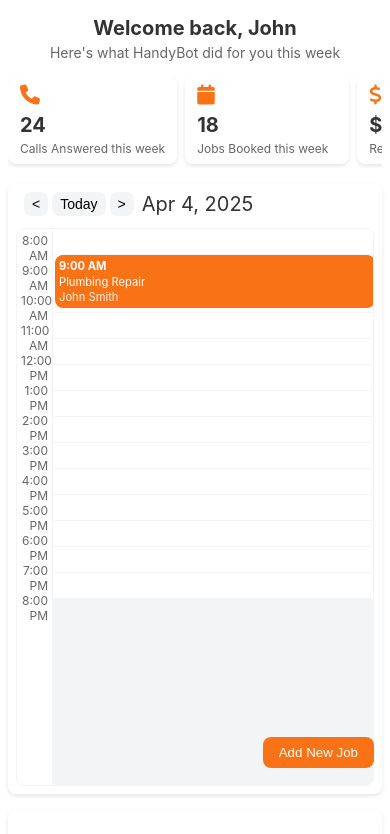
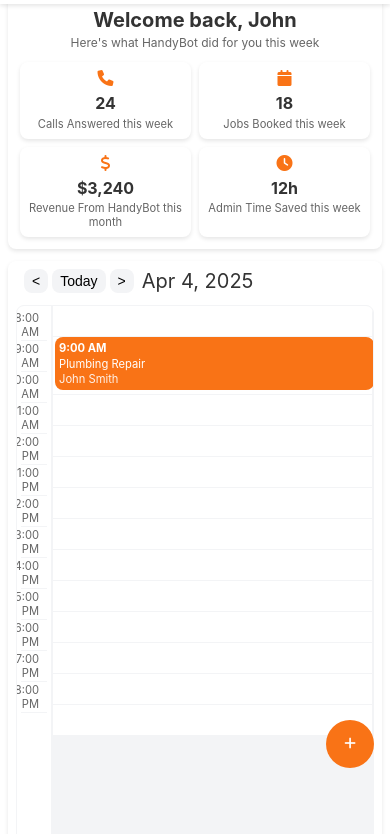
Before and after one commit to Krupitskii/handy, a plain HTML site: page dashboard.html in a window 390 px wide. Shown: the part 60-894 px from the top of the page. Drawn offline with Linux system fonts and the light colour scheme.

Commit message:
Improve dashboard layout: enhance visual consistency, optimize space usage, improve mobile responsiveness

```diff
--- a/dashboard.html
+++ b/dashboard.html
@@ -39,13 +39,15 @@
             left: 0;
             right: 0;
             z-index: 1000;
+            height: 48px;
         }
 
         .nav-logo {
-            font-size: 1.5rem;
+            font-size: 1.25rem;
             font-weight: bold;
             color: var(--primary-color);
             text-decoration: none;
+            font-family: -apple-system, BlinkMacSystemFont, 'Segoe UI', Roboto, Oxygen, Ubuntu, Cantarell, 'Open Sans', 'Helvetica Neue', sans-serif;
         }
 
         .nav-logo img {
@@ -84,55 +86,57 @@
 
         /* Main Content */
         .main-content {
-            margin-top: 60px;
+            margin-top: 48px;
             padding: 1rem;
             max-width: 1200px;
             margin-left: auto;
             margin-right: auto;
         }
 
+        .dashboard-header {
+            background: white;
+            padding: 1rem;
+            border-radius: var(--border-radius);
+            box-shadow: var(--shadow);
+            margin-bottom: 1rem;
+        }
+
         .welcome-section {
             text-align: center;
-            margin: 1rem 0 1.5rem;
+            margin-bottom: 1rem;
         }
 
         .welcome-section h1 {
             margin: 0;
-            font-size: 2rem;
+            font-size: 1.5rem;
             color: var(--text-color);
+            line-height: 1.2;
         }
 
         .welcome-section p {
             margin: 0.25rem 0 0;
             color: #666;
-            font-size: 1rem;
+            font-size: 0.875rem;
+            line-height: 1.2;
         }
 
         /* Metrics Cards */
         .metrics-grid {
-            display: flex;
+            display: grid;
+            grid-template-columns: repeat(4, 1fr);
             gap: 0.5rem;
-            margin-bottom: 1rem;
-            overflow-x: auto;
-            -webkit-overflow-scrolling: touch;
-            scroll-snap-type: x mandatory;
-            scrollbar-width: none;
-            -ms-overflow-style: none;
-            padding-bottom: 0.5rem;
-        }
-
-        .metrics-grid::-webkit-scrollbar {
-            display: none;
+            margin: 0;
         }
 
         .metric-card {
             background: white;
-            padding: 0.5rem 0.75rem;
+            padding: 0.75rem;
             border-radius: var(--border-radius);
             box-shadow: var(--shadow);
-            scroll-snap-align: start;
-            min-width: 180px;
-            flex: 0 0 auto;
+            display: flex;
+            flex-direction: column;
+            align-items: center;
+            text-align: center;
         }
 
         .metric-card .icon {
@@ -145,22 +149,24 @@
             font-size: 1.25rem;
             font-weight: bold;
             margin: 0.25rem 0;
+            line-height: 1.2;
         }
 
         .metric-card .label {
             color: #666;
             font-size: 0.75rem;
+            line-height: 1.2;
         }
 
         /* Calendar Section */
         .calendar-section {
             background: white;
-            padding: 0.5rem;
+            padding: 0.75rem;
             border-radius: var(--border-radius);
             box-shadow: var(--shadow);
             margin-bottom: 1rem;
-            height: calc(100vh - 250px);
-            min-height: 350px;
+            height: calc(100vh - 200px);
+            min-height: 400px;
             display: flex;
             flex-direction: column;
         }
@@ -224,6 +230,16 @@
             text-align: right;
             font-size: 0.75rem;
             color: #666;
+            border-right: 1px solid var(--light-gray);
+        }
+
+        .time-slot {
+            height: 40px;
+            display: flex;
+            align-items: center;
+            justify-content: flex-end;
+            padding-right: 0.5rem;
+            border-bottom: 1px solid var(--light-gray);
         }
 
         .day-header {
@@ -232,18 +248,15 @@
             text-align: center;
             font-weight: 500;
             font-size: 0.75rem;
-        }
-
-        .day-date {
-            font-size: 0.7rem;
-            color: #666;
+            border-bottom: 1px solid var(--light-gray);
         }
 
         .calendar-cell {
             background: white;
-            min-height: 25px;
+            min-height: 40px;
             position: relative;
             border-bottom: 1px solid var(--light-gray);
+            border-right: 1px solid var(--light-gray);
         }
 
         .calendar-event {
@@ -493,11 +506,19 @@
             }
 
             .metric-card {
-                min-width: 160px;
+                padding: 0.5rem;
             }
 
             .calendar-grid {
                 grid-template-columns: 35px repeat(7, 1fr);
+            }
+
+            .time-slot {
+                height: 35px;
+            }
+
+            .calendar-cell {
+                min-height: 35px;
             }
         }
 
@@ -514,8 +535,13 @@
                 padding: 0.5rem;
             }
 
+            .dashboard-header {
+                padding: 0.75rem;
+                margin-bottom: 0.75rem;
+            }
+
             .welcome-section {
-                margin: 0.5rem 0 1rem;
+                margin-bottom: 0.75rem;
             }
 
             .welcome-section h1 {
@@ -523,20 +549,47 @@
             }
 
             .welcome-section p {
-                font-size: 0.875rem;
+                font-size: 0.75rem;
             }
 
             .metrics-grid {
+                grid-template-columns: repeat(2, 1fr);
                 gap: 0.5rem;
-                padding-bottom: 0.25rem;
             }
 
             .metric-card {
-                min-width: 140px;
+                padding: 0.5rem;
+            }
+
+            .metric-card .icon {
+                font-size: 1rem;
+            }
+
+            .metric-card .value {
+                font-size: 1rem;
+            }
+
+            .metric-card .label {
+                font-size: 0.7rem;
+            }
+
+            .calendar-section {
+                height: calc(100vh - 180px);
+                min-height: 350px;
+                padding: 0.5rem;
             }
 
             .calendar-grid {
-                grid-template-columns: 40px 1fr;
+                grid-template-columns: 35px 1fr;
+            }
+
+            .time-slot {
+                height: 30px;
+                font-size: 0.7rem;
+            }
+
+            .calendar-cell {
+                min-height: 30px;
             }
 
             .day-header {
@@ -547,7 +600,7 @@
                 display: block;
                 grid-column: 2;
                 border-bottom: 1px solid var(--light-gray);
-                padding: 0.5rem;
+                padding: 0.25rem;
                 text-align: center;
                 font-weight: 500;
             }
@@ -563,6 +616,20 @@
 
             .calendar-btn.active {
                 display: none;
+            }
+
+            .add-job-btn {
+                position: fixed;
+                bottom: 1rem;
+                right: 1rem;
+                z-index: 1000;
+                padding: 0.5rem;
+                border-radius: 50%;
+                width: 48px;
+                height: 48px;
+                display: flex;
+                align-items: center;
+                justify-content: center;
             }
         }
     </style>
@@ -583,6 +650,7 @@
     </nav>
 
     <main class="main-content">
+        <div class="dashboard-header">
             <section class="welcome-section">
                 <h1>Welcome back, John</h1>
                 <p>Here's what HandyBot did for you this week</p>
@@ -610,6 +678,7 @@
                     <div class="label">Admin Time Saved this week</div>
                 </div>
             </section>
+        </div>
 
         <section class="calendar-section">
             <div class="calendar-header">
@@ -626,7 +695,9 @@
                         <button class="calendar-btn active">Week</button>
                         <button class="calendar-btn">Day</button>
                     </div>
-                    <button class="add-job-btn">Add New Job</button>
+                    <button class="add-job-btn">
+                        <i class="fas fa-plus"></i>
+                    </button>
                 </div>
             </div>
             <div class="calendar-grid">
```
Lines whose indentation alone changed are shown as unchanged.
